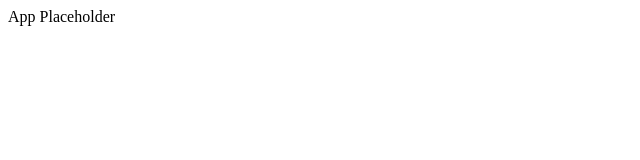
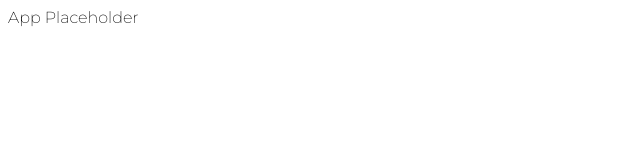
Before and after one commit to profydev/reddit-timer-EzekielUmanmah, a React (Create React App) app: page / in a window 1280 px wide. Shown: the top 160 px of the page, without its empty margins (0-640 px from the left). Built offline with nearby package versions, Linux system fonts and the light colour scheme.

Commit message:
install fonts from Google Fonts

```diff
--- a/public/index.html
+++ b/public/index.html
@@ -24,6 +24,9 @@
       work correctly both with client-side routing and a non-root public URL.
       Learn how to configure a non-root public URL by running `npm run build`.
     -->
+    <link rel="preconnect" href="https://fonts.googleapis.com">
+    <link rel="preconnect" href="https://fonts.gstatic.com" crossorigin>
+    <link href="https://fonts.googleapis.com/css2?family=Bitter:wght@300&family=Montserrat:wght@200&display=swap" rel="stylesheet">
     <title>React App</title>
   </head>
   <body>
--- a/src/App.js
+++ b/src/App.js
@@ -2,7 +2,7 @@
 
 function App() {
   return (
-    <div>
+    <div style={{ fontFamily: 'montserrat' }}>
       App Placeholder
     </div>
   );
```
